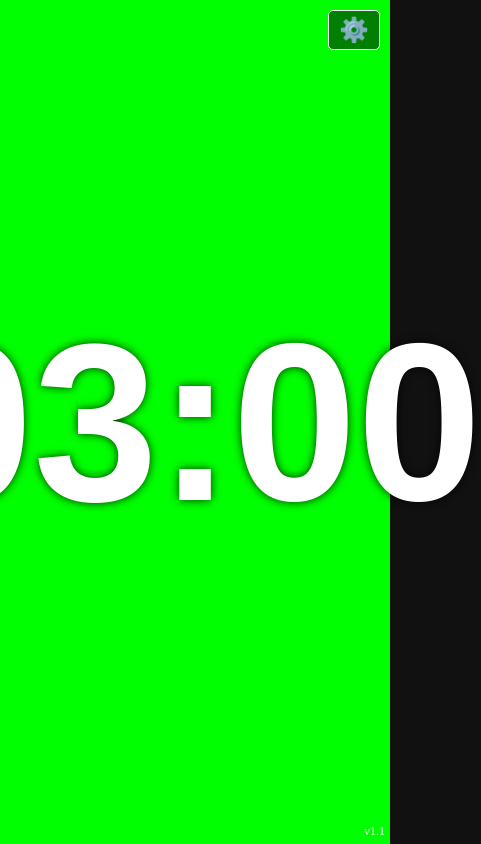
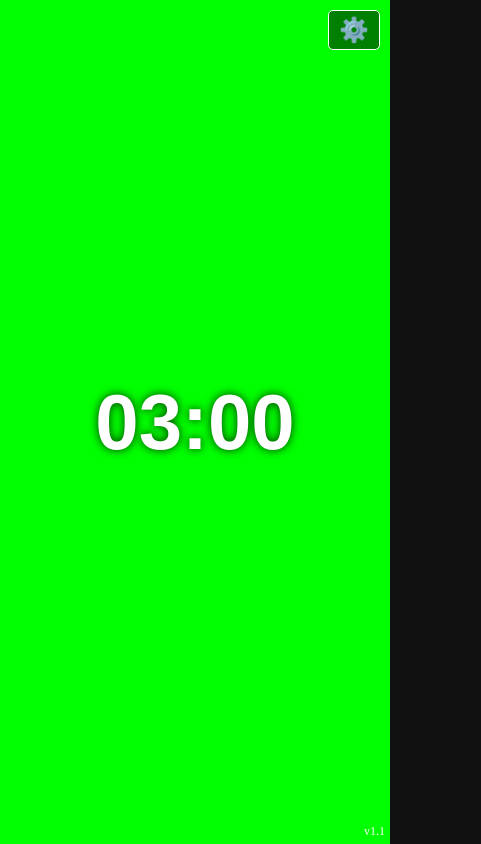
Before and after one commit to trycycle/visual-timer, a plain HTML site: page index.html in a window 390 px wide. Shown: the whole page, 481 px wide, since content can reach past the window. Drawn offline with Linux system fonts and the light colour scheme; a web font is replaced by a local one.

Commit message:
モバイル表示対応

```diff
--- a/script.js
+++ b/script.js
@@ -45,36 +45,20 @@ function calculateLayout() {
 
 function resizeTiles() {
     if (TOTAL_SECONDS === 0) return;
+
+    const vh = window.innerHeight;
+    tilesContainer.style.height = `${vh}px`;
+    document.querySelector('.ui-container').style.height = `${vh}px`;
+
     const layout = calculateLayout();
-    const numCols = layout.w;
-    const numRows = layout.h;
+    tilesContainer.style.gridTemplateColumns = `repeat(${layout.w}, 1fr)`;
+    tilesContainer.style.gridTemplateRows = `repeat(${layout.h}, 1fr)`;
 
-    const screenWidth = window.innerWidth;
-    const screenHeight = window.innerHeight;
-
-    const baseTileWidth = Math.floor(screenWidth / numCols);
-    const extraWidth = screenWidth % numCols;
-
-    const baseTileHeight = Math.floor(screenHeight / numRows);
-    const extraHeight = screenHeight % numRows;
-
+    // Remove individual tile styling
     const tiles = tilesContainer.children;
-    let tileIndex = 0;
-
-    for (let i = 0; i < numRows; i++) {
-        for (let j = 0; j < numCols; j++) {
-            if (tileIndex >= tiles.length) break;
-
-            const tile = tiles[tileIndex];
-
-            const tileWidth = baseTileWidth + (j < extraWidth ? 1 : 0);
-            const tileHeight = baseTileHeight + (i < extraHeight ? 1 : 0);
-
-            tile.style.width = `${tileWidth}px`;
-            tile.style.height = `${tileHeight}px`;
-
-            tileIndex++;
-        }
+    for (const tile of tiles) {
+        tile.style.width = '';
+        tile.style.height = '';
     }
 }
 
@@ -138,6 +122,7 @@ function resetTimer(enableControls = true) {
   timeLeft = TOTAL_SECONDS;
   updateDigitalClock();
   updateTiles();
+  resizeTiles();
   if (enableControls) {
     startButton.disabled = false;
     stopButton.disabled = true;
@@ -152,7 +137,6 @@ function setNewTime() {
         TOTAL_SECONDS = minutes * 60;
         createTiles();
         resetTimer();
-        resizeTiles();
         //menu.classList.remove('show');
     } else if (!minutesInput.value) {
         // Do nothing if input is empty
--- a/style.css
+++ b/style.css
@@ -11,9 +11,7 @@ body {
   left: 0;
   width: 100vw;
   height: 100vh;
-  display: flex;
-  flex-wrap: wrap;
-  /* Add the following to prevent gaps */
+  display: grid;
   overflow: hidden;
 }
 
@@ -42,7 +40,7 @@ body {
 }
 #timer {
   font-family: 'Doto', sans-serif;
-  font-size: 14rem;
+  font-size: 20vw;
   font-weight: 900;
   text-shadow: 0 0 10px rgba(0,0,0,0.8);
 }
```
